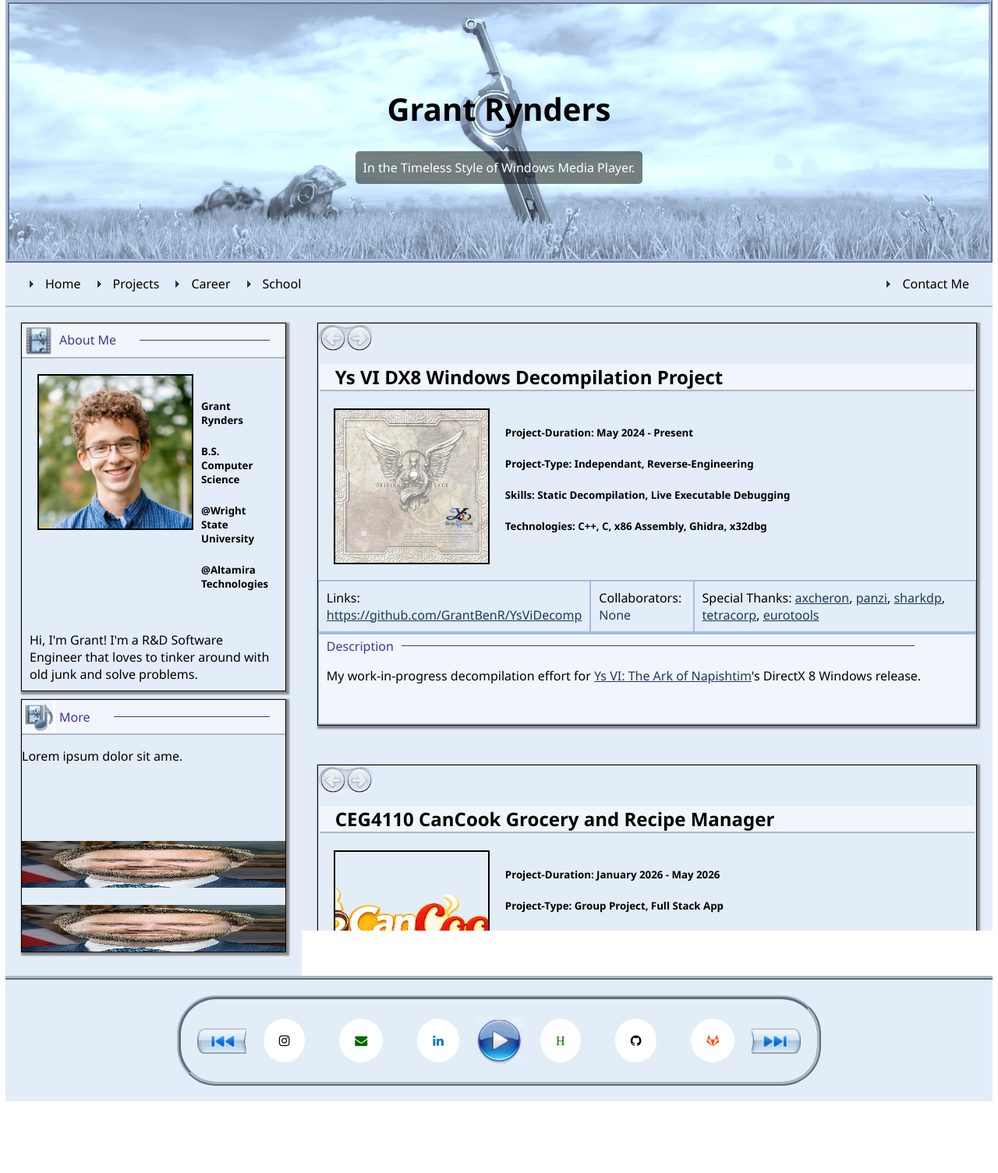
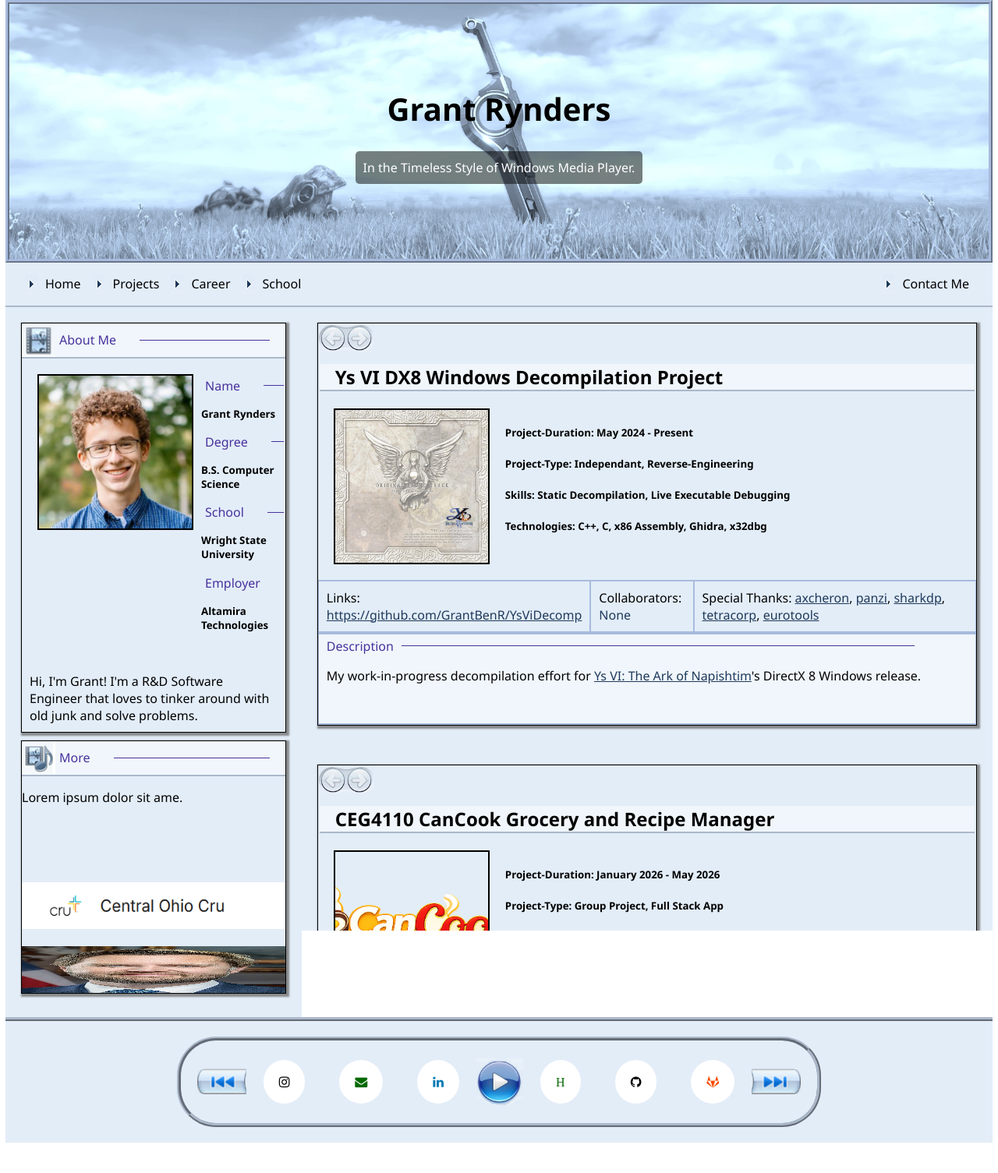
Before and after one commit to GrantBenR/grantbenr.github.io, a Jekyll site: the page index.html, which Jekyll copies as it is, in a window 1280 px wide. Shown: the top 1505 px of the page at 78% size. Built offline with Jekyll 4.4.1, drawn with Linux system fonts in a browser that asks for light colours.

Commit message:
8_25 - index updates

```diff
--- a/assets/css/index.scss
+++ b/assets/css/index.scss
@@ -327,6 +327,7 @@
     padding: 20px 20px 20px 20px;
     background-color: $background-color-1;
     display:flex;
+    width: 100%;
     justify-content: left;
 }
 .index_about_img_main {
@@ -337,10 +338,13 @@
     border-width: 2px 2px 2px 2px;
     border-style:solid;
     border-color:$border-color-2;
+    width: 100%;
+    align-items: center;
 }
 .about_img_text {
     padding: 10px 0px 0px 10px;
     flex-grow:1;
+    width: 100%;
 }
 .index_about_img_sub_div {
     width: $index-about-img-sub-width;
@@ -349,6 +353,9 @@
 .index_about_img_sub {
     width: $index-about-img-sub-width;
     height: $index-about-img-sub-height;
+    display: flex;
+    text-align: center;
+    align-items: center;
 }
 .feed_img_text {
     display:block;
--- a/index.html
+++ b/index.html
@@ -55,10 +55,26 @@
         <div class="index_about_img_main_div">
             <img class="index_about_img_main" alt="Photo of Grant Rynders" src="/assets/images/header/hsme.jpg">
             <div class="about_img_text">
+              <div class="line_div">
+                <div class="line_header">Name</div>
+                <hr class="line">
+              </div>
               <h5>Grant Rynders</h5>
+              <div class="line_div">
+                <div class="line_header">Degree</div>
+                <hr class="line">
+              </div>
               <h5>B.S. Computer Science</h5>
-              <h5>@Wright State University</h5>
-              <h5>@Altamira Technologies</h5>
+              <div class="line_div">
+                <div class="line_header">School</div>
+                <hr class="line">
+              </div>
+              <h5>Wright State University</h5>
+              <div class="line_div">
+                <div class="line_header">Employer</div>
+                <hr class="line">
+              </div>
+              <h5>Altamira Technologies</h5>
             </div>
         </div>
         <div class="about_paragraph">
@@ -77,7 +93,9 @@
         <div class="index_about_img_sub_div">
         </div><br>
         <div class="index_about_img_sub_div">
-            <img class="index_about_img_sub" alt="ALT TEXT" src="/assets/images/header/header_icon.jpg">
+            <a href="https://sites.google.com/cru.org/central-ohio-cru/home">
+              <img class="index_about_img_sub" alt="ALT TEXT" src="/assets/images/about/central_oh_cru.png">
+            </a>
         </div><br>
         <div class="index_about_img_sub_div">
             <img class="index_about_img_sub" alt="ALT TEXT" src="/assets/images/header/header_icon.jpg">
```
Also changed, not shown: assets/images/about/central_oh_cru.png (added).
